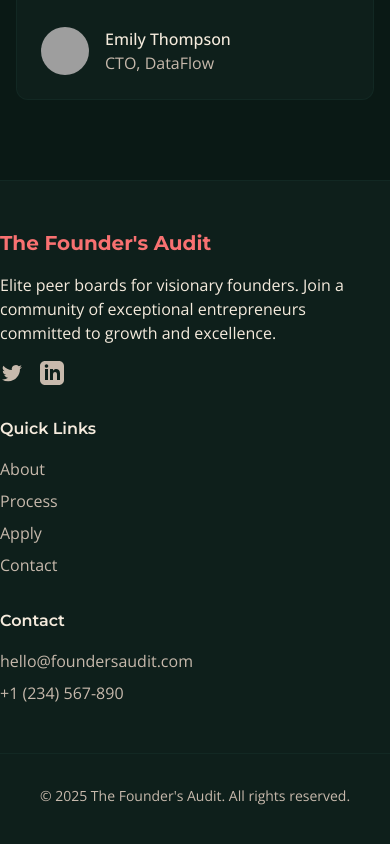
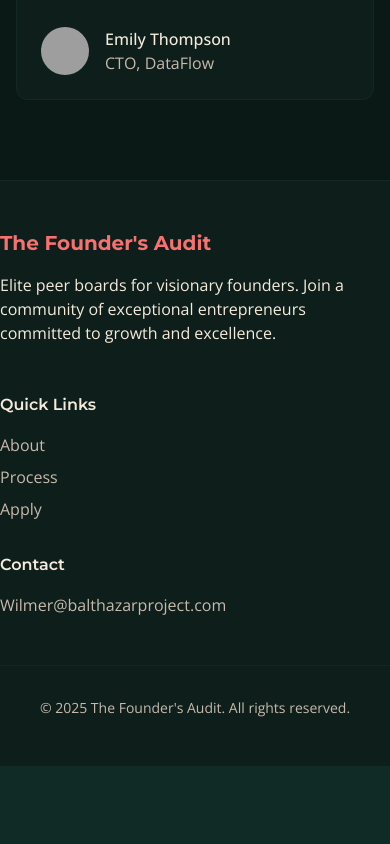
Before and after one commit to wikatar/founderscircle.one, a React (Vite) app: page / in a window 390 px wide. Shown: the part 9097-9941 px from the top of the page. After the commit the page ends 9863 px from the top, so only its background shows below. Built offline with nearby package versions, Linux system fonts and the light colour scheme; grey boxes are pictures that could not be loaded.

Commit message:
✨ Update Footer: Remove social media links and update contact info - Remove Twitter and LinkedIn links (not setup) - Remove Contact quick link (redundant) - Update contact email to Wilmer@balthazarproject.com - Remove phone number - Adjust grid layout from 4 to 3 columns for cleaner design

```diff
--- a/src/components/Footer.tsx
+++ b/src/components/Footer.tsx
@@ -2,26 +2,12 @@ const Footer = () => {
   return (
     <footer className="bg-bg-darker border-t border-border-gray/20">
       <div className="container py-12">
-        <div className="grid grid-cols-1 md:grid-cols-4 gap-8">
+        <div className="grid grid-cols-1 md:grid-cols-3 gap-8">
           <div className="col-span-1 md:col-span-2">
             <h3 className="text-accent text-xl font-bold mb-4">The Founder's Audit</h3>
             <p className="text-text-light mb-4 max-w-md">
               Elite peer boards for visionary founders. Join a community of exceptional entrepreneurs committed to growth and excellence.
             </p>
-            <div className="flex space-x-4">
-              <a href="https://twitter.com/founderscircle" className="text-text-muted hover:text-accent transition-colors" aria-label="Follow us on Twitter">
-                <span className="sr-only">Twitter</span>
-                <svg className="h-6 w-6" fill="currentColor" viewBox="0 0 24 24">
-                  <path d="M8.29 20.251c7.547 0 11.675-6.253 11.675-11.675 0-.178 0-.355-.012-.53A8.348 8.348 0 0022 5.92a8.19 8.19 0 01-2.357.646 4.118 4.118 0 001.804-2.27 8.224 8.224 0 01-2.605.996 4.107 4.107 0 00-6.993 3.743 11.65 11.65 0 01-8.457-4.287 4.106 4.106 0 001.27 5.477A4.072 4.072 0 012.8 9.713v.052a4.105 4.105 0 003.292 4.022 4.095 4.095 0 01-1.853.07 4.108 4.108 0 003.834 2.85A8.233 8.233 0 012 18.407a11.616 11.616 0 006.29 1.84" />
-                </svg>
-              </a>
-              <a href="https://linkedin.com/company/founderscircle" className="text-text-muted hover:text-accent transition-colors" aria-label="Follow us on LinkedIn">
-                <span className="sr-only">LinkedIn</span>
-                <svg className="h-6 w-6" fill="currentColor" viewBox="0 0 24 24">
-                  <path d="M19 0h-14c-2.761 0-5 2.239-5 5v14c0 2.761 2.239 5 5 5h14c2.762 0 5-2.239 5-5v-14c0-2.761-2.238-5-5-5zm-11 19h-3v-11h3v11zm-1.5-12.268c-.966 0-1.75-.79-1.75-1.764s.784-1.764 1.75-1.764 1.75.79 1.75 1.764-.783 1.764-1.75 1.764zm13.5 12.268h-3v-5.604c0-3.368-4-3.113-4 0v5.604h-3v-11h3v1.765c1.396-2.586 7-2.777 7 2.476v6.759z" />
-                </svg>
-              </a>
-            </div>
           </div>
           <div>
             <h4 className="text-text-light font-semibold mb-4">Quick Links</h4>
@@ -35,22 +21,14 @@ const Footer = () => {
               <li>
                 <a href="#apply" className="text-text-muted hover:text-accent transition-colors">Apply</a>
               </li>
-              <li>
-                <a href="mailto:hello@foundersaudit.com" className="text-text-muted hover:text-accent transition-colors">Contact</a>
-              </li>
             </ul>
           </div>
           <div>
             <h4 className="text-text-light font-semibold mb-4">Contact</h4>
             <ul className="space-y-2">
               <li className="text-text-muted">
-                <a href="mailto:hello@foundersaudit.com" className="hover:text-accent transition-colors">
-                  hello@foundersaudit.com
-                </a>
-              </li>
-              <li className="text-text-muted">
-                <a href="tel:+1234567890" className="hover:text-accent transition-colors">
-                  +1 (234) 567-890
+                <a href="mailto:Wilmer@balthazarproject.com" className="hover:text-accent transition-colors">
+                  Wilmer@balthazarproject.com
                 </a>
               </li>
             </ul>
```
